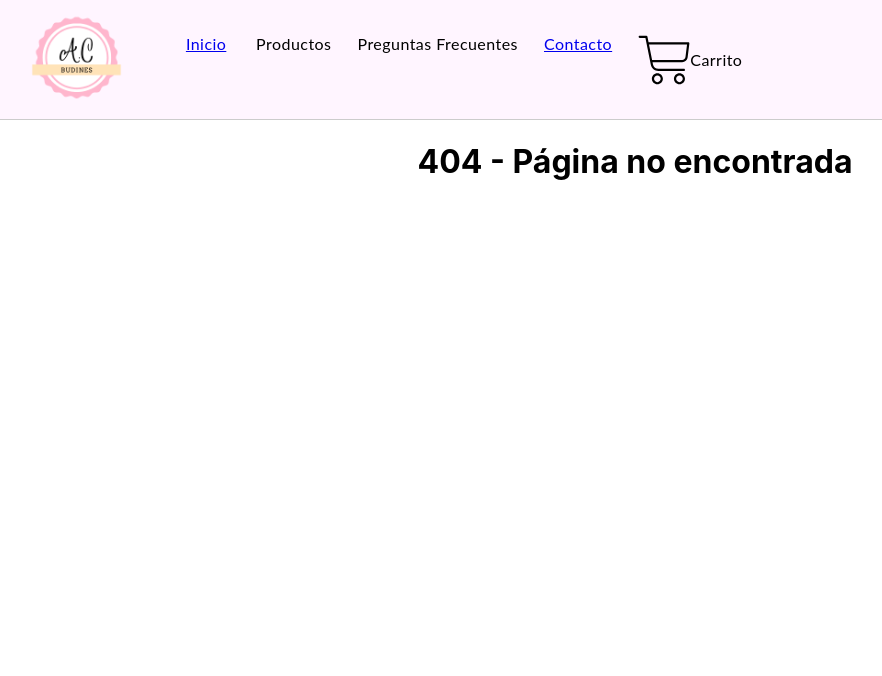
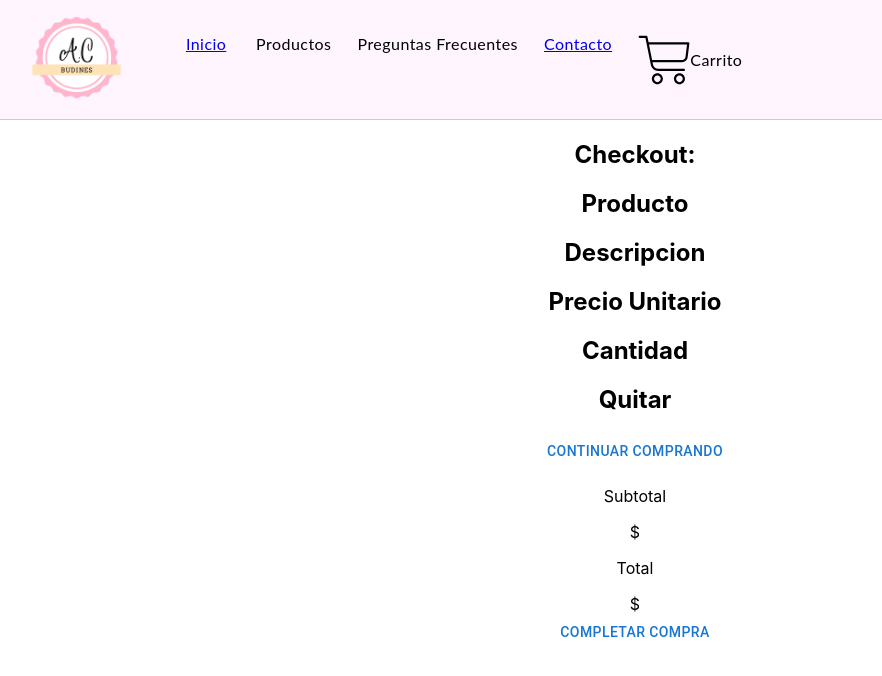
Before and after one commit to AbyGalarza/react, a React (Create React App) app: page /cart in a window 1280 px wide. Before the commit this address had no page. Shown: the top 676 px of the page, without its empty margins (5-887 px from the left). Built offline with nearby package versions, Linux system fonts and the light colour scheme.

Commit message:
Desafío

```diff
--- a/package.json
+++ b/package.json
@@ -5,10 +5,12 @@
   "dependencies": {
     "@emotion/react": "^11.9.0",
     "@emotion/styled": "^11.8.1",
+    "@mui/icons-material": "^5.8.3",
     "@mui/material": "^5.7.0",
     "@testing-library/jest-dom": "^5.16.4",
     "@testing-library/react": "^13.2.0",
     "@testing-library/user-event": "^13.5.0",
+    "firebase": "^9.8.2",
     "react": "^18.1.0",
     "react-dom": "^18.1.0",
     "react-router-dom": "^6.3.0",
--- a/src/App.js
+++ b/src/App.js
@@ -7,6 +7,7 @@ import Contacto from './components/Pages/Contacto';
 import Detalle from './components/Pages/Detalle';
 import ProductList from './components/Pages/ProductList';
 import { CartProvider } from './context/CartContext';
+import Cart from './components/Pages/Cart';
 
 function App() {
 
@@ -19,6 +20,7 @@ function App() {
           <Routes>
             <Route path='/' element={<Home />} />
             <Route path='/contact' element={<Contacto />} />
+            <Route path='/cart' element={<Cart/>} />
             <Route path='/products' element={<ProductList />} />
             <Route path='/products/:id' element={<Detalle />} />
             <Route path='*' element={<h1>404 - Página no encontrada </h1>} />
--- a/src/components/NavBar/NavBar.js
+++ b/src/components/NavBar/NavBar.js
@@ -25,7 +25,7 @@ const NavBar = () => {
     <AppBar position="static" className='header-primary'>
       <Toolbar className='color'>
         <div className='container-logo'>
-          <Link to='/'><img src='./logo.png' alt='logo'></img></Link>
+          <Link to='/cart'><img src='./logo.png' alt='logo'></img></Link>
         </div>
         <ul className='navbar'>
           <li>
--- /dev/null
+++ b/src/components/Pages/Cart.css
@@ -0,0 +1,5 @@
+.col-cart-table-head{
+    display: flex;
+    flex-direction: column;
+    background-color: aqua;
+}
--- a/src/components/Pages/Cart.js
+++ b/src/components/Pages/Cart.js
@@ -0,0 +1,65 @@
+import React from "react"
+import { useContext } from "react"
+import { Container, Button } from "@mui/material"
+import CartContext from "../../context/CartContext"
+import { Delete } from "@mui/icons-material"
+import './Cart.css';
+
+const Cart = () => {
+    const { cartListItems, totalPrice } = useContext(CartContext)
+    console.log("cartListItems desde checkout: ", cartListItems)
+    return(
+        <Container className='container-general'>
+        <h2>Checkout: </h2>
+        <div className='cart-section'>
+            <div className='col-cart-table__head table-head'>
+                <h2>Producto</h2>
+                <h2>Descripcion</h2>
+                <h2>Precio Unitario</h2>
+                <h2>Cantidad</h2>
+                <h2>Quitar</h2>
+            </div>
+            {cartListItems.map((item)=> {
+                const {id, title, image, price} = item
+                return(
+                    <div className='cart-table__content' key={id}>
+                    <div className='cart-table__content-img'>
+                        <img src={`/url`} />
+                    </div>
+                    <div className='cart-table__content-title'>
+                        <p>algo</p>
+                    </div>
+                    <div className='cart-table__content-price'>
+                        <p>$ 2000</p>
+                    </div>
+                    <div className='cart-table__content-quantity'>
+                        <p>1</p>
+                    </div>
+                    <div className='cart-table__content-price'>
+                        <button className='btn-delete'>
+                            <Delete/>
+                        </button>
+                    </div>
+                </div>
+                )
+            })}
+            <div className='cart-footer'>
+                <Button className='btn-custom'>Continuar comprando</Button>
+                <div className='cart-checkout-details'>
+                    <div className='cart-checkout__subtotal'>
+                        <p>Subtotal</p>
+                        <span>$ {totalPrice}</span>
+                    </div>
+                    <div className='cart-checkout__total'>
+                        <p>Total</p>
+                        <span>$ {totalPrice}</span>
+                    </div>
+                    <Button className='btn-custom'>Completar Compra</Button>
+                </div>
+            </div>
+        </div>
+    </Container>
+    )
+}
+
+export default Cart
--- a/src/context/CartContext.js
+++ b/src/context/CartContext.js
@@ -5,10 +5,16 @@ const CartContext = createContext()
 
 const CartProvider = ({children})=>{
     const [cartListItems, setCartListItems] = useState([])
+    const [totalPrice, setTotalPrice] = useState(0)
 
     const addProductToCart = (product)=>{
+        let isInCart = cartListItems.find(cartItem => cartItem.id === product.id)
+        if(!isInCart) {
         console.log("se agregó el producto: ", product)
-        setCartListItems(product => [...cartListItems, product])
+        setTotalPrice(totalPrice + product.price)
+        return setCartListItems(cartListItems => [...cartListItems, product])
+    }
+        console.log("producto en carrito")
     }
 
     const data = {
```
Also changed, not shown: src/components/CartWidget/CartWidget.js (added, +71 -0 lines), 1 other file (tests, documents, lock files or other folders).
